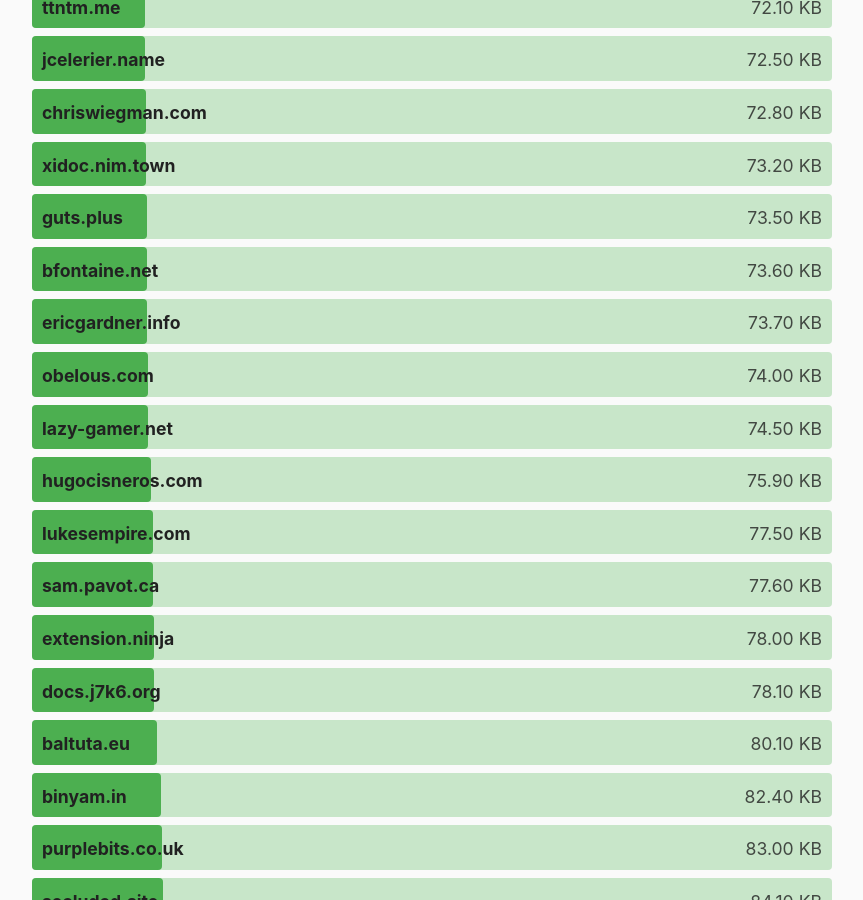
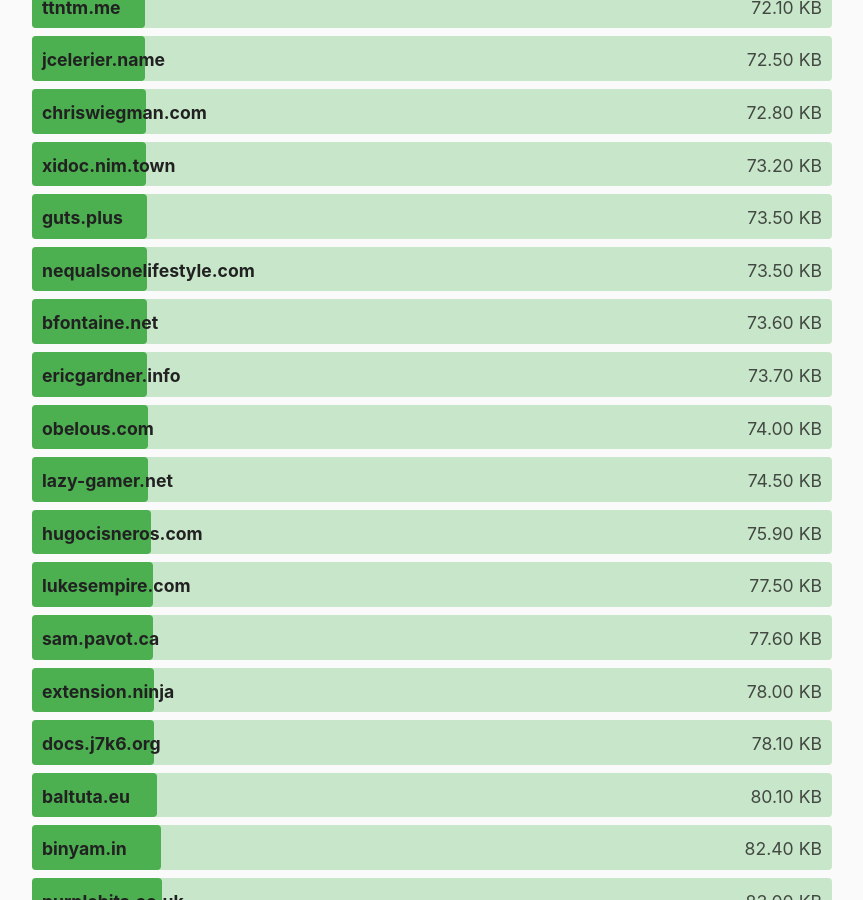
Before and after one commit to kevquirk/512kb.club, a Jekyll site: the page built from index.md, in a window 1280 px wide and 900 px high, scrolled down 12686 px. Shown: the whole window, without its empty margins (208-1071 px from the left). Built offline with Jekyll 4.4.1, drawn with Linux system fonts in a browser that asks for light colours; some of the changed text lies outside the part shown.

Commit message:
Update nequalsonelifestyle.com with latest size
GTMatrix run https://gtmetrix.com/reports/nequalsonelifestyle.com/NS8PHxvU/

```diff
--- a/_data/sites.yml
+++ b/_data/sites.yml
@@ -1360,8 +1360,8 @@
 
 - domain: nequalsonelifestyle.com
   url: https://nequalsonelifestyle.com/
-  size: 137
-  last_checked: 2021-12-28
+  size: 73.5
+  last_checked: 2022-04-11
 
 - domain: nest.jakl.one
   url: https://nest.jakl.one/
```
